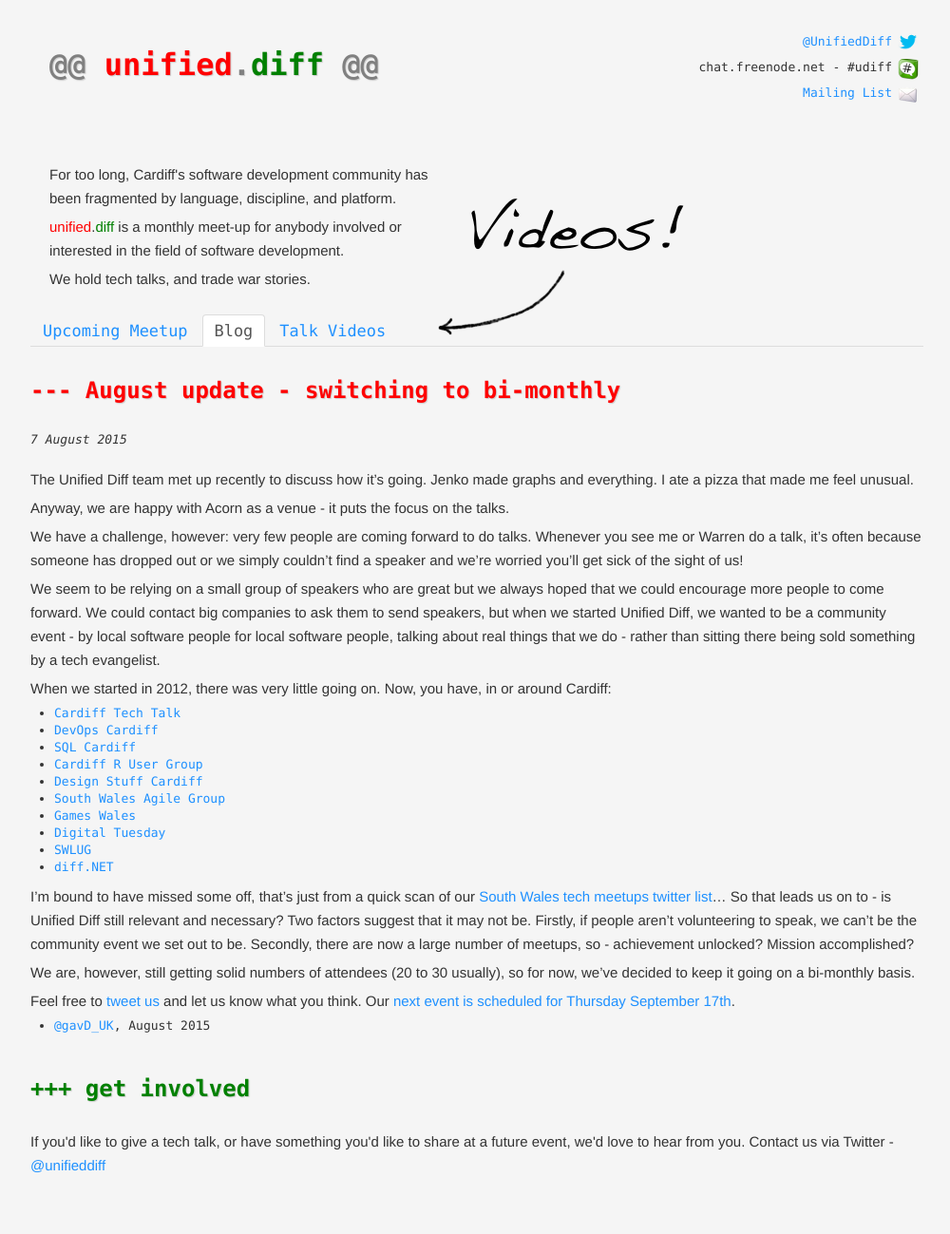
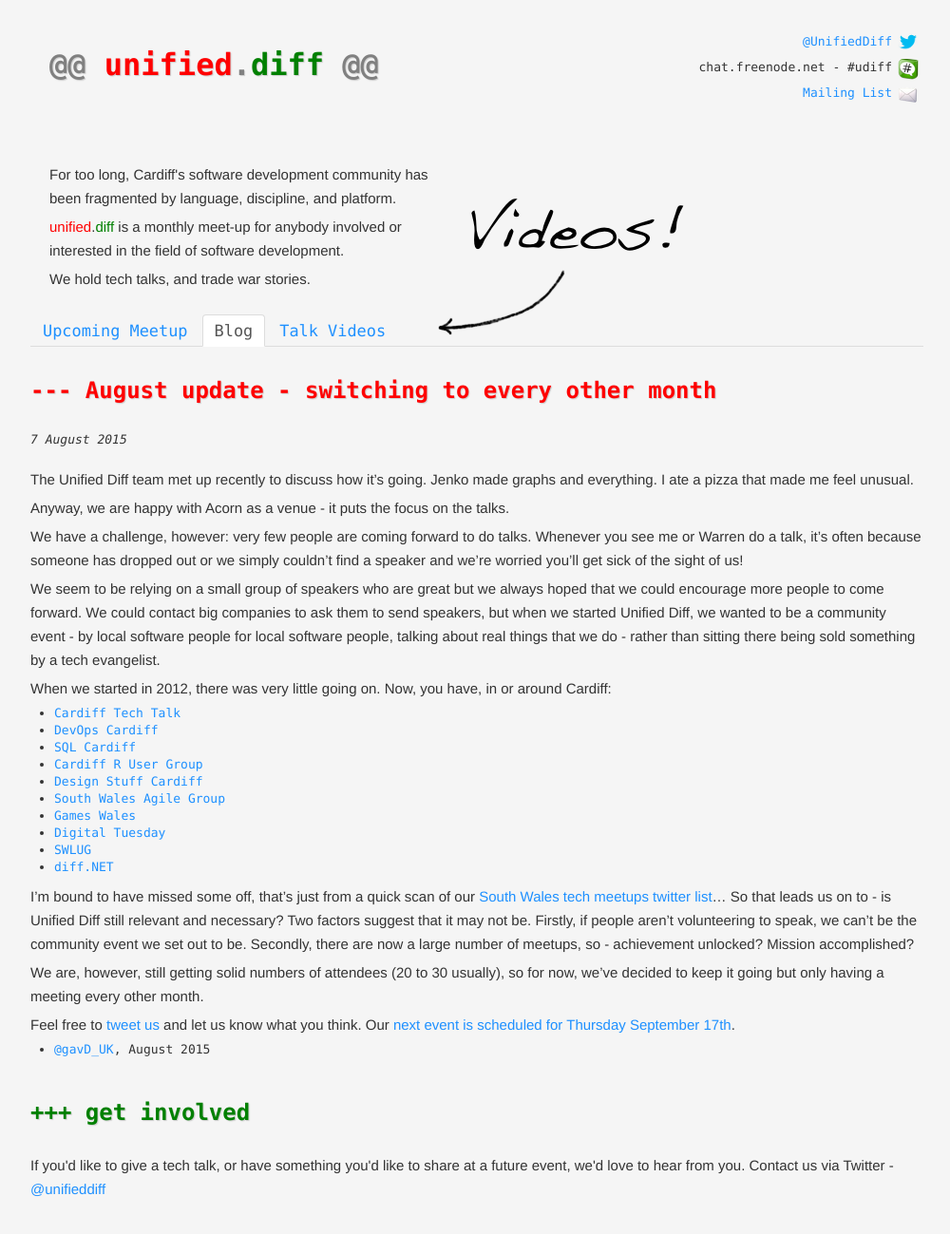
Before and after one commit to unified-diff/unified-diff.github.com, a Jekyll site: the page built from blog/_posts/2015-08-07-bi-monthly-format.md, in a window 1280 px wide. Shown: the whole page at 95% size, without its empty margins (138-1138 px from the left). Built offline with Jekyll 4.4.1, drawn with Linux system fonts in a browser that asks for light colours; nearby versions of some CDN libraries; before the commit the page ends 1274 px from its top, so only the background shows below that.

Commit message:
Say every other month rather than the ambiguous bi monthly

```diff
--- a/blog/_posts/2015-08-07-bi-monthly-format.md
+++ b/blog/_posts/2015-08-07-bi-monthly-format.md
@@ -1,6 +1,6 @@
 ---
 layout: post
-title: August update - switching to bi-monthly
+title: August update - switching to every other month
 ---
 
 The Unified Diff team met up recently to discuss how it's going. Jenko made graphs and everything. I ate a pizza that made me feel unusual.
@@ -26,7 +26,7 @@
 
 I'm bound to have missed some off, that's just from a quick scan of our [South Wales tech meetups twitter list](https://twitter.com/unifieddiff)... So that leads us on to - is Unified Diff still relevant and necessary? Two factors suggest that it may not be. Firstly, if people aren't volunteering to speak, we can't be the community event we set out to be. Secondly, there are now a large number of meetups, so - achievement unlocked? Mission accomplished?
 
-We are, however, still getting solid numbers of attendees (20 to 30 usually), so for now, we've decided to keep it going on a bi-monthly basis.
+We are, however, still getting solid numbers of attendees (20 to 30 usually), so for now, we've decided to keep it going but only having a meeting every other month.
 
 Feel free to [tweet us](https://twitter.com/unifieddiff) and let us know what you think. Our [next event is scheduled for Thursday September 17th](http://www.meetup.com/unified-diff/events/224469697/).
 
```
